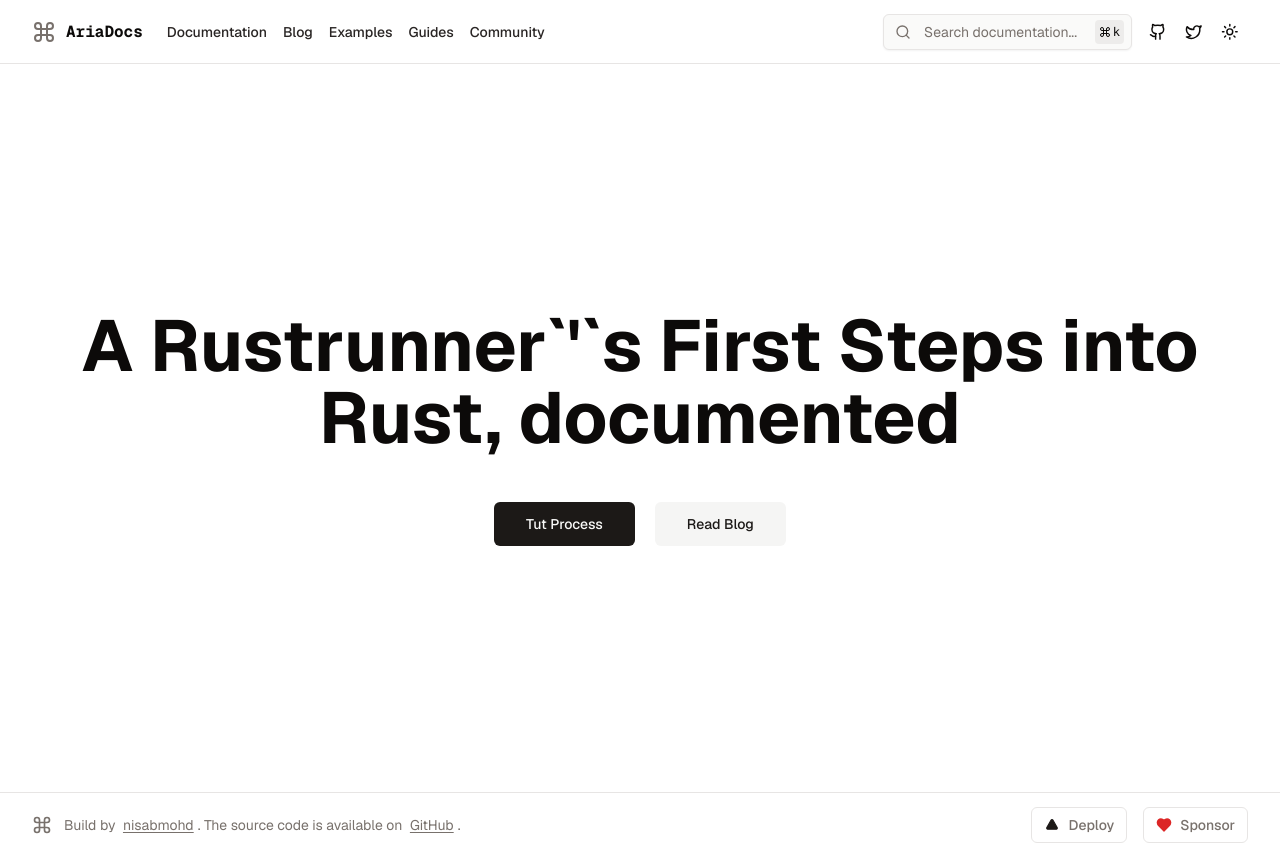
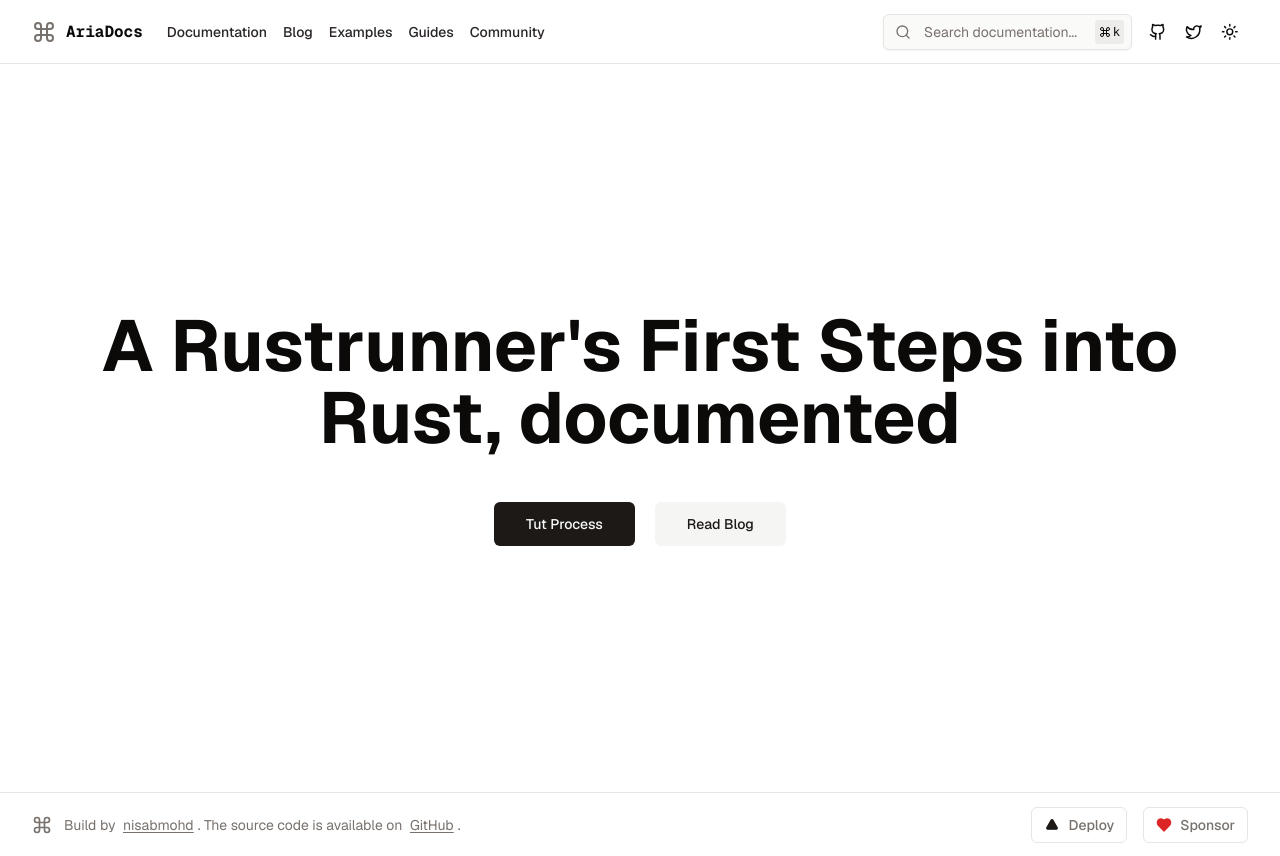
Before and after one commit to amiabuch/rustrunner-datalog, a Next.js app: page / in a window 1280 px wide. Built offline with nearby package versions, Linux system fonts and the light colour scheme.

Commit message:
refactor : Front page contents modified (apostrophe)

```diff
--- a/app/page.tsx
+++ b/app/page.tsx
@@ -15,7 +15,7 @@ export default function Home() {
         <MoveUpRightIcon className="w-4 h-4 font-extrabold" />
       </Link> */}
       <h1 className="text-3xl font-bold mb-4 sm:text-7xl">
-        A Rustrunner`&apos;`s First Steps into Rust, documented
+        A Rustrunner&apos;s First Steps into Rust, documented
       </h1>
       <p className="mb-8 sm:text-xl max-w-[800px] text-muted-foreground">
 
```
